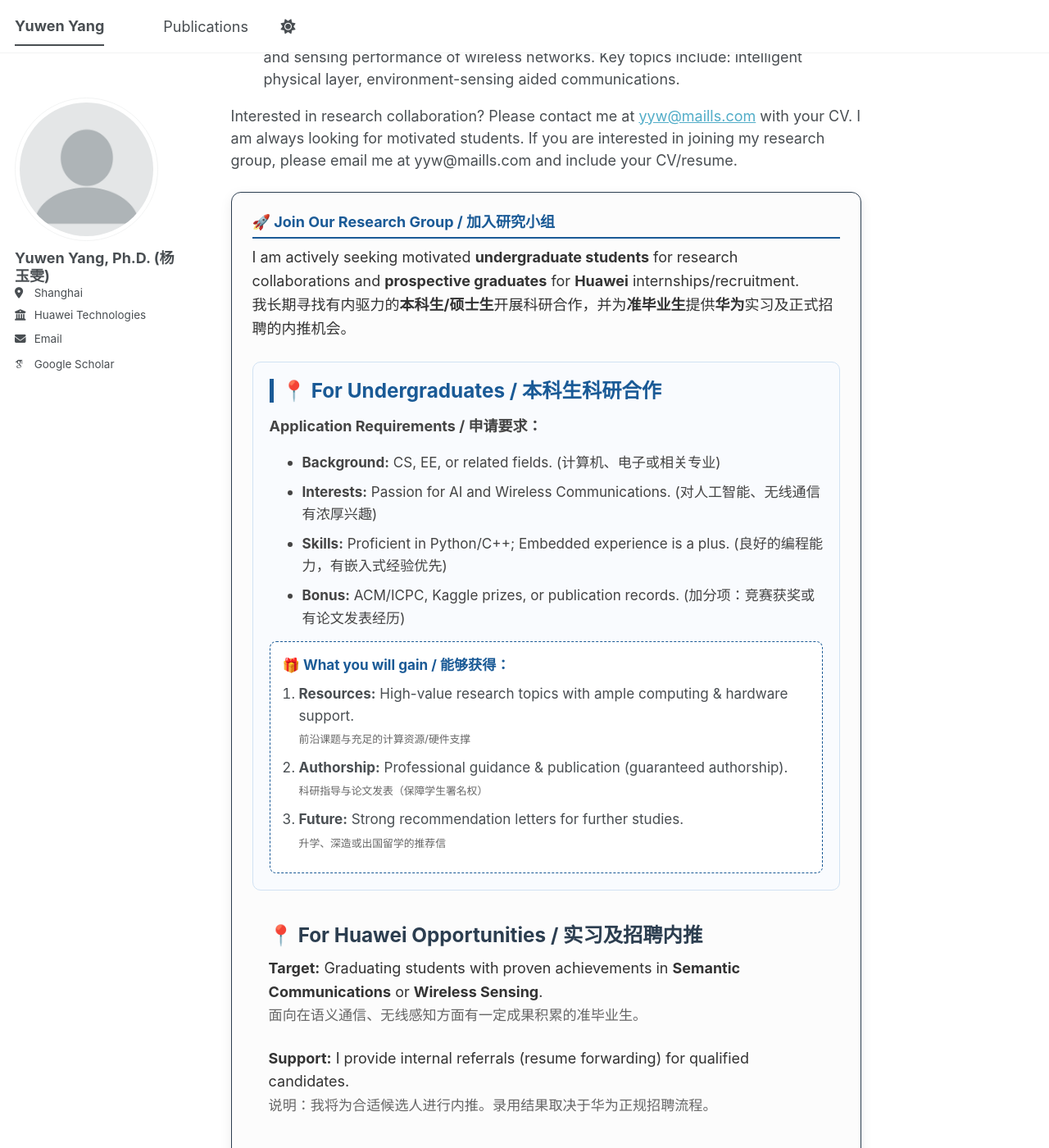
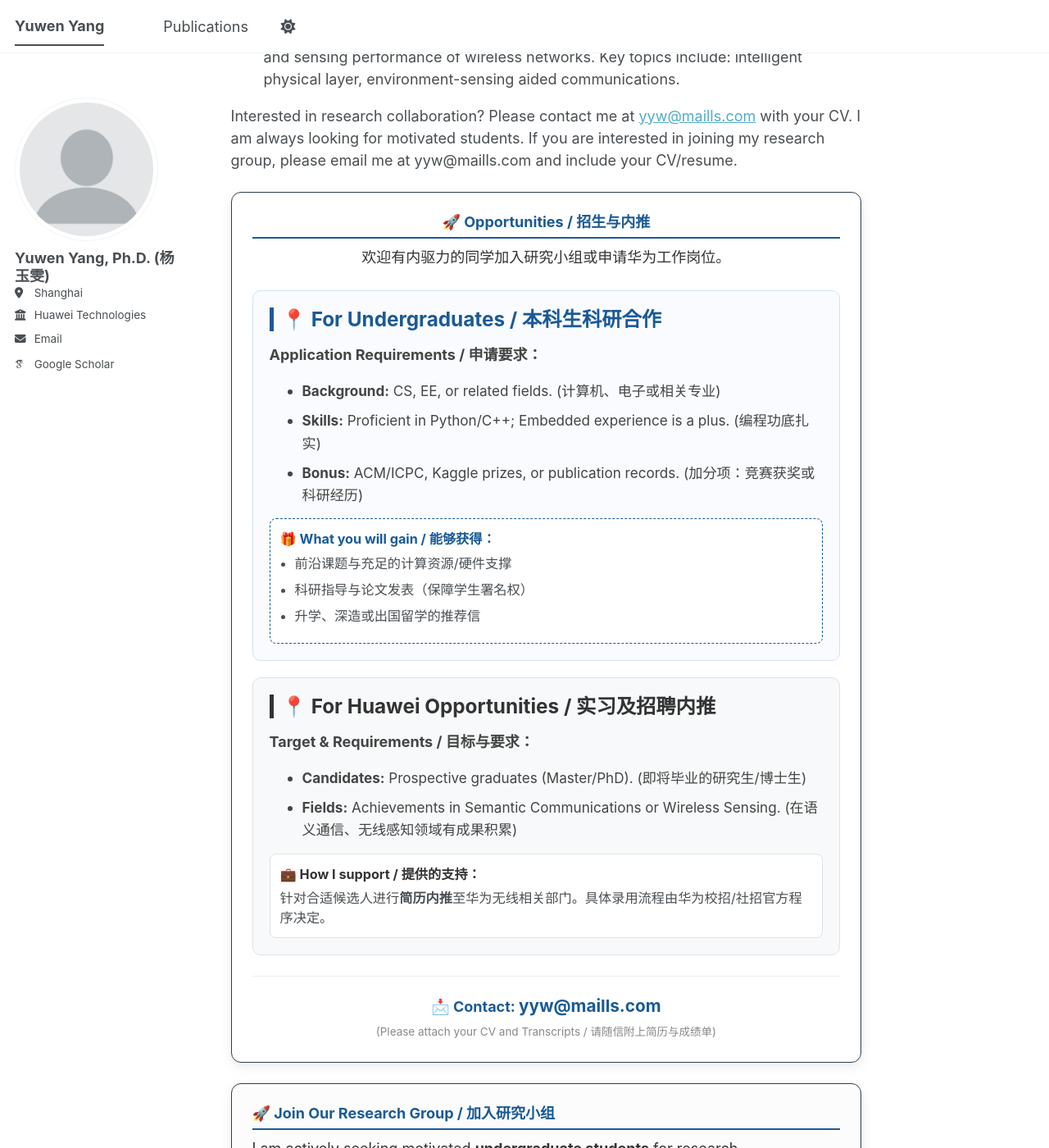
Before and after one commit to yangyuwenyang/yangyuwenyang.github.io, a Jekyll site: the page built from _pages/about.md, in a window 1280 px wide and 1400 px high, scrolled down 515 px. Shown: the whole window at 82% size. Built offline with Jekyll 4.4.1, drawn with Linux system fonts in a browser that asks for light colours; some web fonts are replaced; a script bundle is joined from its source files by our own code; library files that are not in the unit come from our copies.

Commit message:
Update about.md

```diff
--- a/_pages/about.md
+++ b/_pages/about.md
@@ -21,6 +21,65 @@ My research lies at the intersection of **Artificial Intelligence** and **Next-g
 Interested in research collaboration? Please contact me at [yyw@maills.com]() with your CV.
 I am always looking for motivated students.
 If you are interested in joining my research group, please email me at yyw@maills.com and include your CV/resume.
+
+
+
+<div style="background-color: #ffffff; border: 1.5px solid #2c3e50; border-radius: 12px; padding: 25px; margin: 25px 0; box-shadow: 0 5px 15px rgba(0,0,0,0.08);">
+
+    <h3 style="margin-top: 0; color: #1a5a96; border-bottom: 2px solid #1a5a96; padding-bottom: 8px; text-align: center;">
+        🚀 Opportunities / 招生与内推
+    </h3>
+    <p style="line-height: 1.6; color: #333; text-align: center; margin-bottom: 25px;">
+        欢迎有内驱力的同学加入研究小组或申请华为工作岗位。
+    </p>
+
+    <div style="border: 1px solid #d1e2f3; background-color: #f9fbfe; border-radius: 10px; padding: 20px; margin-bottom: 20px;">
+        <h4 style="color: #1a5a96; margin-top: 0; margin-bottom: 15px; font-size: 1.35em; font-weight: bold; border-left: 5px solid #1a5a96; padding-left: 10px;">
+            📍 For Undergraduates / 本科生科研合作
+        </h4>
+
+        <p style="font-weight: bold; color: #444; margin-bottom: 8px; font-size: 1em;">Application Requirements / 申请要求：</p>
+        <ul style="font-size: 0.95em; line-height: 1.6; color: #444; margin-bottom: 15px;">
+            <li><b>Background:</b> CS, EE, or related fields. (计算机、电子或相关专业)</li>
+            <li><b>Skills:</b> Proficient in Python/C++; Embedded experience is a plus. (编程功底扎实)</li>
+            <li><b>Bonus:</b> ACM/ICPC, Kaggle prizes, or publication records. (加分项：竞赛获奖或科研经历)</li>
+        </ul>
+
+        <div style="background-color: #ffffff; padding: 12px; border-radius: 8px; font-size: 0.9em; border: 1px dashed #1a5a96;">
+            <b style="color: #1a5a96;">🎁 What you will gain / 能够获得：</b>
+            <ul style="margin-top: 5px; margin-bottom: 0; padding-left: 18px; line-height: 1.5;">
+                <li>前沿课题与充足的计算资源/硬件支撑</li>
+                <li>科研指导与论文发表（保障学生署名权）</li>
+                <li>升学、深造或出国留学的推荐信</li>
+            </ul>
+        </div>
+    </div>
+
+    <div style="border: 1px solid #dee2e6; background-color: #f8f9fa; border-radius: 10px; padding: 20px;">
+        <h4 style="color: #333; margin-top: 0; margin-bottom: 15px; font-size: 1.35em; font-weight: bold; border-left: 5px solid #333; padding-left: 10px;">
+            📍 For Huawei Opportunities / 实习及招聘内推
+        </h4>
+
+        <p style="font-weight: bold; color: #444; margin-bottom: 8px; font-size: 1em;">Target & Requirements / 目标与要求：</p>
+        <ul style="font-size: 0.95em; line-height: 1.6; color: #444; margin-bottom: 15px;">
+            <li><b>Candidates:</b> Prospective graduates (Master/PhD). (即将毕业的研究生/博士生)</li>
+            <li><b>Fields:</b> Achievements in Semantic Communications or Wireless Sensing. (在语义通信、无线感知领域有成果积累)</li>
+        </ul>
+
+        <div style="background-color: #ffffff; padding: 12px; border-radius: 8px; font-size: 0.9em; border: 1px solid #dee2e6;">
+            <b style="color: #333;">💼 How I support / 提供的支持：</b>
+            <p style="margin-top: 5px; margin-bottom: 0; line-height: 1.5;">
+                针对合适候选人进行<b>简历内推</b>至华为无线相关部门。具体录用流程由华为校招/社招官方程序决定。
+            </p>
+        </div>
+    </div>
+
+    <div style="margin-top: 25px; text-align: center; border-top: 1px solid #eee; padding-top: 20px;">
+        <span style="font-weight: bold; color: #1a5a96;">📩 Contact: </span>
+        <a href="mailto:yyw@maills.com" style="text-decoration: none; color: #1a5a96; font-weight: bold; font-size: 1.15em;">yyw@maills.com</a>
+        <br><small style="color: #888;">(Please attach your CV and Transcripts / 请随信附上简历与成绩单)</small>
+    </div>
+</div>
 
 <div style="background-color: #fcfcfc; border: 1.5px solid #2c3e50; border-radius: 12px; padding: 25px; margin: 25px 0; box-shadow: 0 5px 15px rgba(0,0,0,0.08);">
 
```
